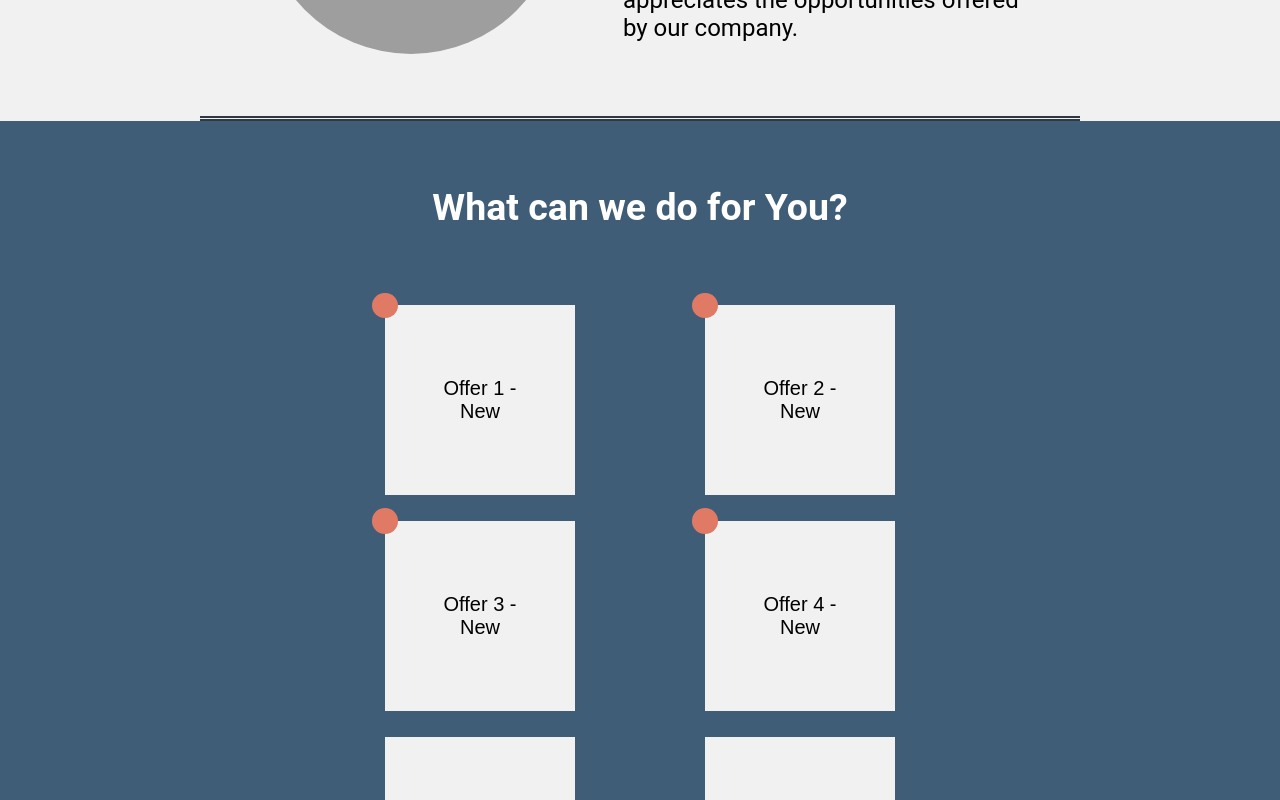
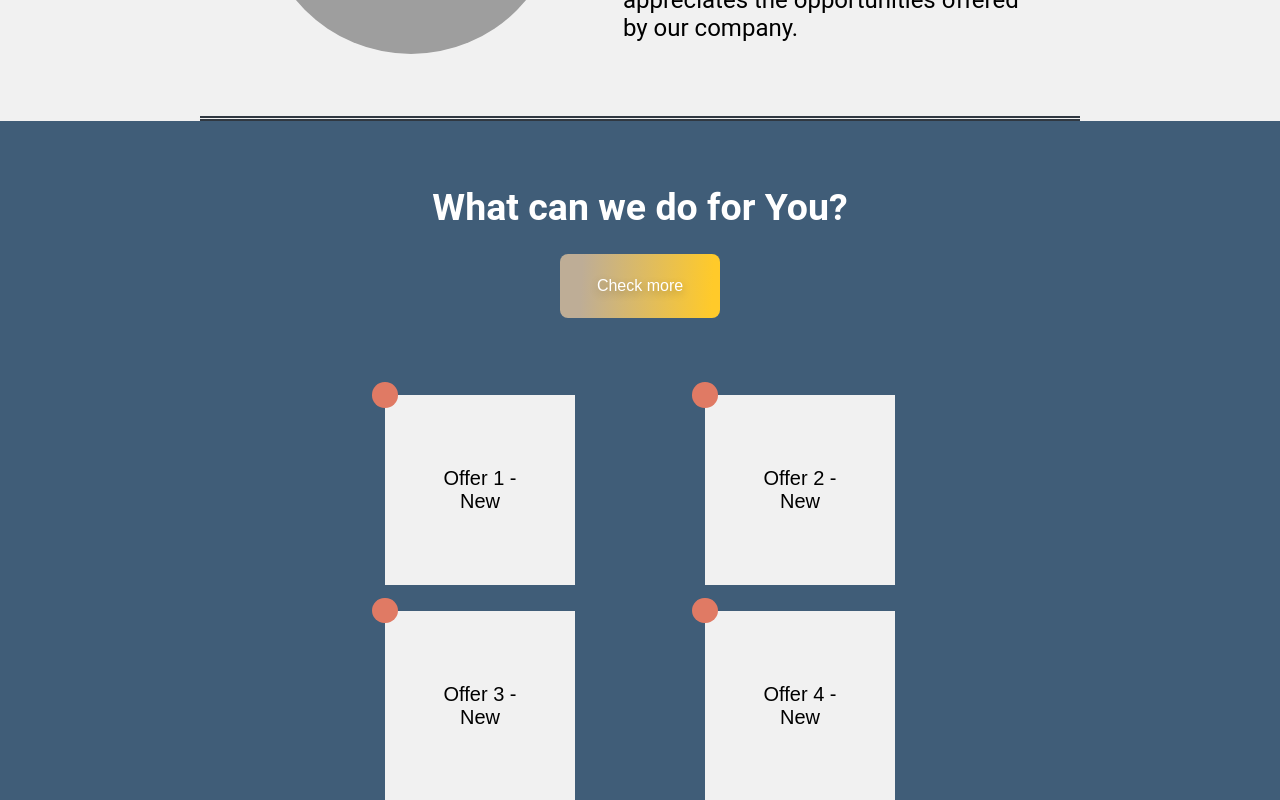
Before and after one commit to jaceksl1/project1-rwd-react, a React (Create React App) app: page / in a window 1280 px wide. Shown: the part 2460-3260 px from the top of the page. Built offline with nearby package versions, Linux system fonts and the light colour scheme; grey boxes are pictures that could not be loaded.

Commit message:
Add files via upload

```diff
--- a/src/App.css
+++ b/src/App.css
@@ -172,13 +172,42 @@ body {
 
 .section3 {
   background-color: #405d78;
+  display: flex;
+  flex-direction: column;
+  align-items: center;
+}
+
+.addOfferBtn {
+  background-image: linear-gradient(92.88deg, #bead96 13.89%, #ffca2a 94.72%);
+  border-radius: 8px;
+  border-style: none;
+  box-sizing: border-box;
+  color: #ffffff;
+  cursor: pointer;
+  flex-shrink: 0;
+  font-size: 16px;
+  font-weight: 500;
+  width: 10rem;
+  height: 4rem;
+  padding: 0 1.6rem;
+  text-align: center;
+  text-shadow: rgba(0, 0, 0, 0.25) 0 3px 8px;
+  transition: all 0.5s;
+  user-select: none;
+  -webkit-user-select: none;
+  touch-action: manipulation;
+}
+
+.addOfferBtn:hover {
+  box-shadow: rgba(190, 173, 150, 0.5) 0 1px 30px;
+  transition-duration: 0.1s;
 }
 
 .section3-h1 {
   display: flex;
   justify-content: center;
   color: #ffffff;
-  padding: 5% 0 0 0;
+  padding: 5% 0 2% 0;
   font-size: 25px;
 }
 
--- /dev/null
+++ b/src/components/ButtonAddOffer.jsx
@@ -0,0 +1,11 @@
+import React from "react";
+
+const ButtonAddOffer = () => {
+  return (
+    <div className="btn-wrapper">
+      <button className="addOfferBtn">Check more</button>
+    </div>
+  );
+};
+
+export default ButtonAddOffer;
--- a/src/components/Footer.jsx
+++ b/src/components/Footer.jsx
@@ -1,6 +1,6 @@
 import React from "react";
 
-export const Footer = () => {
+const Footer = () => {
   return (
     <div>
       <section id="contact" class="contact-section">
@@ -38,3 +38,5 @@ export const Footer = () => {
     </div>
   );
 };
+
+export default Footer;
--- a/src/components/Nav.jsx
+++ b/src/components/Nav.jsx
@@ -1,6 +1,6 @@
 import React from "react";
 
-export const Nav = () => {
+const Nav = () => {
   return (
     <div>
       <nav class="container1">
@@ -28,3 +28,5 @@ export const Nav = () => {
     </div>
   );
 };
+
+export default Nav;
--- a/src/components/Section1.jsx
+++ b/src/components/Section1.jsx
@@ -1,6 +1,6 @@
 import React from "react";
 
-export const Section1 = () => {
+const Section1 = () => {
   return (
     <div>
       <section class="section1">
@@ -14,3 +14,5 @@ export const Section1 = () => {
     </div>
   );
 };
+
+export default Section1;
--- a/src/components/Section2.jsx
+++ b/src/components/Section2.jsx
@@ -1,6 +1,6 @@
 import React from "react";
 
-export const Section2 = () => {
+const Section2 = () => {
   const workers = [
     {
       id: 1,
@@ -76,3 +76,5 @@ export const Section2 = () => {
     </div>
   );
 };
+
+export default Section2;
--- a/src/components/Section3.jsx
+++ b/src/components/Section3.jsx
@@ -1,5 +1,6 @@
 import React from "react";
 import Offer from "./Offer";
+import ButtonAddOffer from "./ButtonAddOffer";
 
 const Section3 = () => {
   const items = [
@@ -30,6 +31,7 @@ const Section3 = () => {
           <div class="section3-h1">
             <h1 id="oferta_1">What can we do for You?</h1>
           </div>
+          <ButtonAddOffer />
           <div class="section3-box">
             <button className="s3-button">
               <Offer isNew={true} />
```
Also changed, not shown: src/App.js (+4 -4 lines).
